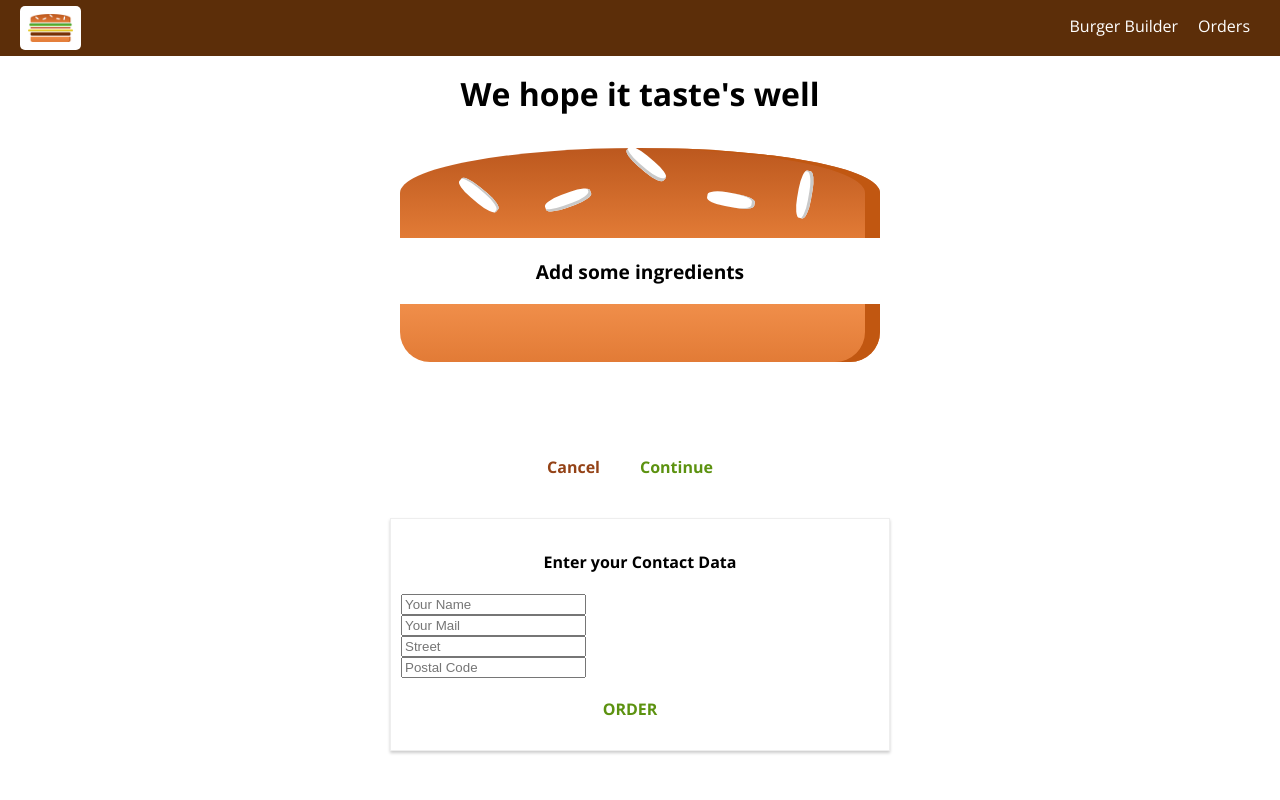
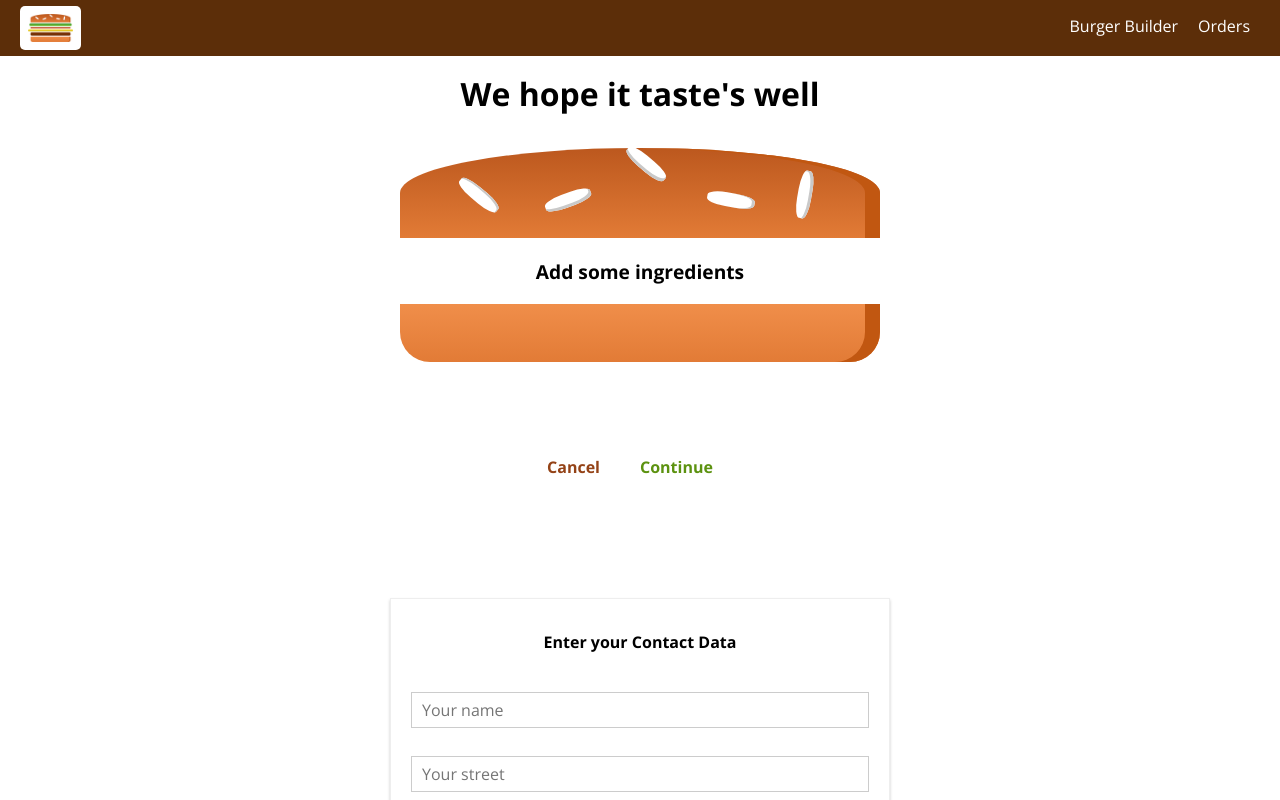
Before and after one commit to knaveenkumar3576/BurgerBuilder, a React app: page /checkout in a window 1280 px wide. Both pictures are taken after a click on the button "Continue". Shown: the top 800 px of the page. Built offline with nearby package versions, Linux system fonts and the light colour scheme.

Commit message:
order form validation complete

```diff
--- a/package.json
+++ b/package.json
@@ -36,7 +36,9 @@
     "react": "^16.2.0",
     "react-dev-utils": "^4.2.1",
     "react-dom": "^16.2.0",
+    "react-redux": "^5.0.7",
     "react-router-dom": "^4.2.2",
+    "redux": "^3.7.2",
     "style-loader": "0.19.0",
     "sw-precache-webpack-plugin": "0.11.4",
     "url-loader": "0.6.2",
--- a/src/components/Navigation/NavigationItems/NavigationItems.js
+++ b/src/components/Navigation/NavigationItems/NavigationItems.js
@@ -5,7 +5,7 @@ import NavigationItem from './NavigationItem/NavigationItem';
 
 const navigationItems = () => (
     <ul className={classes.NavigationItems}>
-        <NavigationItem link="/" exact='exact'>Burger Builder</NavigationItem>
+        <NavigationItem link="/" exact={true}>Burger Builder</NavigationItem>
         <NavigationItem link="/orders">Orders</NavigationItem>
     </ul>
 );
--- a/src/components/UI/Button/Button.css
+++ b/src/components/UI/Button/Button.css
@@ -15,6 +15,12 @@
     padding-left: 0;
 }
 
+.Button :disabled {
+    color: #ccc;
+    background-color: red;
+    cursor: not-allowed;
+}
+
 .Success {
     color: #5C9210;
 }
--- a/src/components/UI/Button/Button.js
+++ b/src/components/UI/Button/Button.js
@@ -5,7 +5,11 @@ import classes from './Button.css';
 
 const Button = (props) => {
     return (
-        <button className={[classes.Button, classes[props.buttonType]].join(' ')} onClick={props.clickhandler}>
+        <button
+        className={[classes.Button, classes[props.buttonType]].join(' ')}
+        onClick={props.clickhandler}
+        disabled={props.disabled}
+        >
             {props.children}
         </button>
     )
--- /dev/null
+++ b/src/components/UI/Input/Input.css
@@ -0,0 +1,31 @@
+.Input {
+    width: 100%;
+    padding: 10px;
+    box-sizing: border-box;
+}
+
+.Label {
+    font-weight: bold;
+    display: block;
+    margin-bottom: 8px;
+}
+
+.InputElement {
+    outline: none;
+    border: 1px solid #ccc;
+    background-color: white;
+    font: inherit;
+    padding: 6px 10px;
+    display: block;
+    width: 100%;
+    box-sizing: border-box;
+}
+
+.InputElement:focus {
+    outline: none;
+    background-color: #ccc;
+}
+
+.Invalid {
+    background-color: salmon
+}
--- /dev/null
+++ b/src/components/UI/Input/Input.js
@@ -0,0 +1,55 @@
+import React from 'react';
+
+import classes from './Input.css';
+
+const Input = ( props ) => {
+    let inputElement = null;
+    const inputClasses = [classes.InputElement];
+    if(props.inValid && props.validate) {
+        inputClasses.push(classes.Invalid);
+    }
+    switch ( props.elementType ) {
+        case ( 'input' ):
+            inputElement = <input
+                className={inputClasses.join(' ')}
+                {...props.elementConfig}
+                value={props.value}
+                onChange={props.changed}
+            />;
+            break;
+        case ( 'textarea' ):
+            inputElement = <textarea
+                className={inputClasses.join(' ')}
+                {...props.elementConfig}
+                value={props.value}
+                onChange={props.changed}
+            />;
+
+            break;
+        case ( 'select' ):
+            inputElement = (
+                <select
+                    className={inputClasses.join(' ')}
+                    value={props.value}
+                    onChange={props.changed}>
+                    {props.elementConfig.options.map(option => (
+                        <option key={option.value} value={option.value}>
+                            {option.displayValue}
+                        </option>
+                    ))}
+                </select>
+            );
+            break;
+        default:
+            inputElement = <input {...props} />
+    }
+
+    return (
+        <div className={classes.Input}>
+            <label className={classes.Label}>{props.label}</label>
+            {inputElement}
+        </div>
+    );
+};
+
+export default Input;
--- a/src/containers/Checkout/ContactData/ContactData.css
+++ b/src/containers/Checkout/ContactData/ContactData.css
@@ -1,5 +1,5 @@
 .ContactData {
-    margin: 20px auto;
+    margin: 100px auto;
     width: 80%;
     text-align: center;
     box-shadow: 0 2px 3px #ccc;
@@ -8,10 +8,6 @@
     box-sizing: border-box;
 }
 
-.Input {
-    display: block;
-}
-
 @media (min-width: 600px) {
     .ContactData {
         width: 500px;
--- a/src/containers/Checkout/ContactData/ContactData.js
+++ b/src/containers/Checkout/ContactData/ContactData.js
@@ -4,36 +4,112 @@ import Button from '../../../components/UI/Button/Button';
 import classes from './ContactData.css';
 import axios from '../../../../src/axios-orders';
 import Spinner from '../../../components/UI/Spinner/Spinner';
+import Input from '../../../components/UI/Input/Input';
 
 class ContactData extends Component {
     state = {
-        name: '',
-        email: '',
-        address: {
-            street: '',
-            postalCode: ''
+        orderForm: {
+            name : {
+                elementType: 'input',
+                elementConfig: {
+                    type: 'text',
+                    placeholder: 'Your name'
+                },
+                value:'',
+                validation: {
+                    required: true
+                },
+                valid: false,
+                touched: false
+            },
+            street : {
+                elementType: 'input',
+                elementConfig: {
+                    type: 'text',
+                    placeholder: 'Your street'
+                },
+                value:'',
+                validation: {
+                    required: true
+                },
+                valid: false,
+                touched: false
+            },
+            zipCode : {
+                elementType: 'input',
+                elementConfig: {
+                    type: 'text',
+                    placeholder: 'Your zip code'
+                },
+                value:'',
+                validation: {
+                    required: true,
+                    minlength: 5,
+                    maxlength: 5
+                },
+                valid: false,
+                touched: false
+            },
+            country : {
+                elementType: 'input',
+                elementConfig: {
+                    type: 'text',
+                    placeholder: 'Your country'
+                },
+                value:'',
+                validation: {
+                    required: true
+                },
+                valid: false,
+                touched: false
+            },
+            email : {
+                elementType: 'input',
+                elementConfig: {
+                    type: 'email',
+                    placeholder: 'Your e-mail'
+                },
+                value:'',
+                validation: {
+                    required: true
+                },
+                valid: false,
+                touched: false
+            },
+            deliveryMethod : {
+                elementType: 'select',
+                elementConfig: {
+                    options: [
+                        {value:'fastest', displayValue:'fastest'},
+                        {value:'cheapest', displayValue:'cheapest'}
+                    ]
+                },
+                validation: {},
+                valid: true
+            },
         },
+        formValid: false,
         loading : false
     };
 
-    confirmOrderHandler=()=> {
+    confirmOrderHandler=(event)=> {
+        event.preventDefault();
 
         this.setState({
         loading : true
         });
 
+
+        const orderData ={};
+
+        for (let key in this.state.orderForm) {
+            orderData[key] = this.state.orderForm[key].value;
+        }
+
         const order= {
         ingredients : this.props.ingredients,
         totalPrice : this.props.totalPrice,
-        customer : {
-            name : 'Naveen Kumar K',
-            address : {
-                address1 : '1701 E Street',
-                city : 'Tempe',
-                state : 'AZ'
-            }
-        },
-        deliveryMethod : 'Mail'
+        customer : orderData
         }
 
         axios.post('/orders.json',order)
@@ -50,14 +126,69 @@ class ContactData extends Component {
         });
 
     }
+
+    onChangeHandler=(event,inputElement) => {
+        const orderFormElements = Object.assign({},this.state.orderForm);
+        const targetFormElement = orderFormElements[inputElement];
+        targetFormElement.value =  event.target.value;
+        targetFormElement.touched =  true;
+        targetFormElement.valid= this.checkValidity(targetFormElement.value, targetFormElement.validation);
+        orderFormElements[inputElement] = targetFormElement;
+
+        let formIsvalid = true;
+
+        for (let formElement in orderFormElements) {
+            formIsvalid= formIsvalid && orderFormElements[formElement].valid
+        }
+        console.log(formIsvalid)
+        this.setState({
+            orderForm:
+                orderFormElements,
+            formValid: formIsvalid
+        });
+    }
+
+    checkValidity=(value,rules) => {
+        let isInvalid = false;
+        let fieldValue = value.trim();
+        if(rules.required && fieldValue === '') {
+            isInvalid = true
+        }
+        if(!isInvalid && rules.minlength && fieldValue.length < rules.minlength) {
+            isInvalid = true
+        }
+        if(!isInvalid && rules.maxlength && fieldValue.length > rules.maxlength) {
+            isInvalid = true
+        }
+
+        return !isInvalid;
+    }
+
     render () {
+        let orderElementArray=[];
+        for (let key in this.state.orderForm) {
+            orderElementArray.push({
+                id: key,
+                config: this.state.orderForm[key]
+            })
+        }
+
+
         let form = (
-            <form>
-                <input className={classes.Input} type="text" name="name" placeholder="Your Name" />
-                <input className={classes.Input} type="email" name="email" placeholder="Your Mail" />
-                <input className={classes.Input} type="text" name="street" placeholder="Street" />
-                <input className={classes.Input} type="text" name="postal" placeholder="Postal Code" />
-                <Button buttonType="Success" clickhandler={this.confirmOrderHandler}>ORDER</Button>
+            <form onSubmit={this.confirmOrderHandler}>
+                {orderElementArray.map((orderElement)=> {
+                    return (
+                        <Input
+                        elementType={orderElement.config.elementType}
+                        elementConfig={orderElement.config.elementConfig}
+                        value={orderElement.config.value}
+                        inValid={!orderElement.config.valid}
+                        validate={orderElement.config.validation && orderElement.config.touched}
+                        changed={(event)=>this.onChangeHandler(event,orderElement.id)} />
+                    )
+                    })
+                }
+                <Button buttonType="Success" disabled={!this.state.formValid}>ORDER</Button>
             </form>
         );
         if(this.state.loading) {
```
Also changed, not shown: 1 other file (tests, documents, lock files or other folders).
